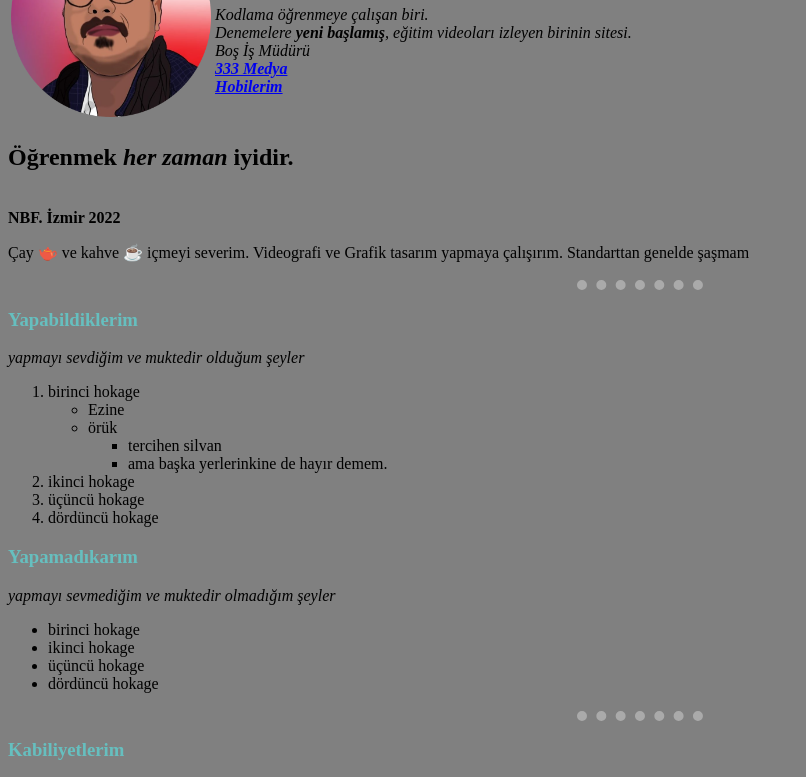
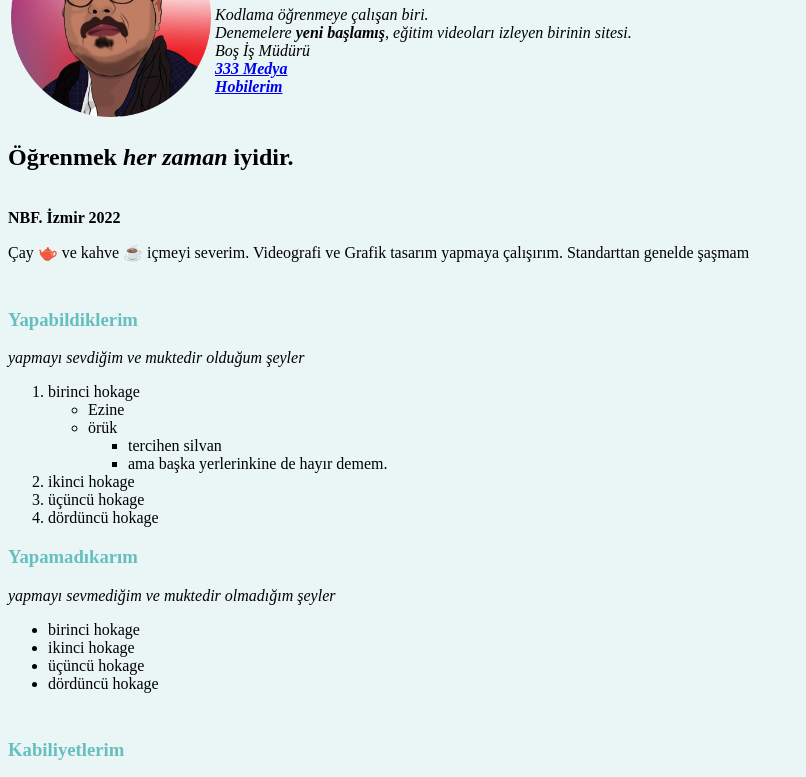
Before and after one commit to klavyelikumanda/cv, a plain HTML site: page index.html in a window 1280 px wide. Shown: the part 94-871 px from the top of the page, without its empty margins (0-806 px from the left). Drawn offline with Linux system fonts and the light colour scheme.

Commit message:
Update style.css

```diff
--- a/css/style.css
+++ b/css/style.css
@@ -1,6 +1,6 @@
 
   body {
-    background-color: grey;
+    background-color: #eaf6f6;
   }
 
   hr {
```
